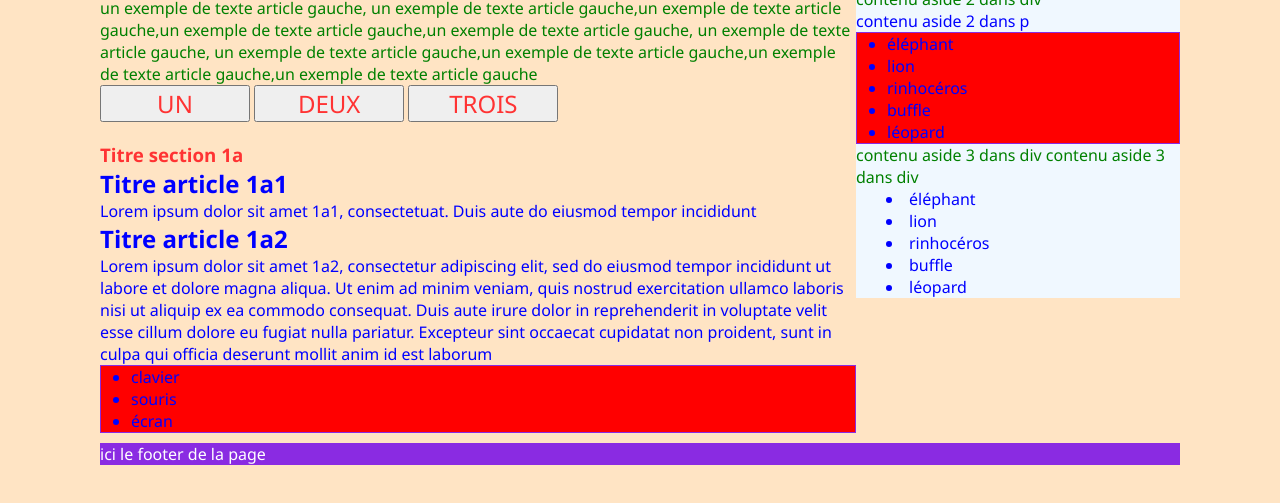
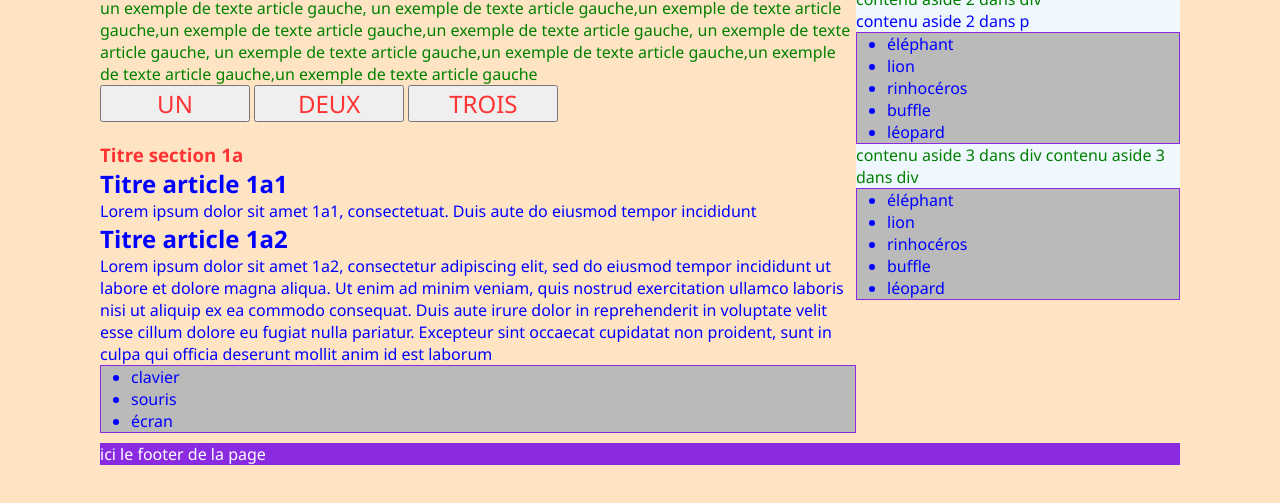
Before and after one commit to LaurentDIA16/decouverte_javascript_DOM, a plain HTML site: page index.html in a window 1280 px wide. Both pictures are taken after a click on the button "UN". Shown: the part 151-654 px from the top of the page. Drawn offline with Linux system fonts and the light colour scheme.

Commit message:
00 Exo 2 - Continuer sur manipulation du querySelector

```diff
--- a/index.html
+++ b/index.html
@@ -32,7 +32,7 @@
                 <div>
                     <button> UN </button>
                     <button> DEUX </button>
-                    <button onclick="monAction()"> TROIS </button>
+                    <button> TROIS </button>
                 </div>
             </div>
             <section>
@@ -58,7 +58,7 @@
             <div>
                 contenu aside 2 dans div
                 <p>contenu aside 2 dans p</p>
-                <ul>
+                <ul id="animals">
                     <li>éléphant</li>
                     <li>lion</li>
                     <li>rinhocéros</li>
@@ -66,10 +66,10 @@
                     <li>léopard</li>
                 </ul>
             </div>
-            <div>contenu aside 3 dans div contenu aside 3 dans div</div>
-            <div id="nouvelleListe" >
-                Ajout nouvelle liste d'animaux
-            </div>
+            <div>contenu aside 3 dans div contenu aside 3 dans div
+                <ul id="newAnimals">
+                     <div id="nouvelleListe"></div>
+                </ul>
         </aside>
         <!-- ------------------------------------------------------------- -->
 
--- a/script.js
+++ b/script.js
@@ -5,28 +5,44 @@ button1.addEventListener("click",recupereUL);
 
 function recupereUL(){
     // le DOM va chercher la 2e balise ul du fichier HTML et donner les textes associés
-    let text = document.getElementsByTagName("ul")[1].innerHTML;
-    console.log(text)
-    alert("Voici les animaux de la liste: \n "+ text);
+    //let text = document.getElementsByTagName("ul")[1].innerHTML;
+    //let text = document.querySelectorAll('ul#animals')[1];
 
+    let myNodelist = document.querySelectorAll("ul#animals")[0].innerHTML;
+    console.log(myNodelist);
+    alert("Voici les animaux de la liste: \n "+ myNodelist);
+
+    for (let i = 0; i < myNodelist.length; i++) {
+      myNodelist[i].backgroundColor = "red";
+    }
     // on va aller mettre la liste d'animaux à l'endroit de l'ID "nouvelleListe"
-    document.getElementById("nouvelleListe").innerHTML = text;
+    document.getElementById("nouvelleListe").innerHTML = myNodelist;
+    myNodelist.querySelector("#nouvelleListe").style.backgroundColor = "clear grey"
+    myNodelist.querySelector("#newAnimals").border = "10px solid black"
+
+    //const items = document.getElementsByClassName("item");
 }
+//--------------------------------------------------------------------
 
 // Création de la Function recupereUL en actionnant le bouton DEUX et querySelector
 let elemButtonbis = document.getElementsByTagName("button");
 let button2 = elemButtonbis[1];
-button1.addEventListener("click",recupereUL2);
+button2.addEventListener("click",recupereUL2);
 
 function recupereUL2(){
+    // Utilisation de querySelectorAll
+    const nodeList= document.querySelectorAll("ul");
+    for (let i = 0; i<nodeList.length;i++){
+    nodeList[i].style.backgroundColor = 'red';
+    };
+    document.querySelector("h1").style.backgroundColor = "blue"
+    document.querySelector("section > h1").style.backgroundColor = "blue"
+    document.querySelector("div > p").style.backgroundColor = "green"
+
+}
 
 
-}
-// Utilisation de querySelectorAll
-const nodeList= document.querySelectorAll("ul");
-for (let i = 0; i<nodeList.length;i++){
-    nodeList[i].style.backgroundColor = 'red'
-};
+//----------------------------------------------------------------------
 
 /** frigo pkst 9 10  evenementiel (old skill)
  * forme facile à comprendre , mais à ne plus utiliser
```
